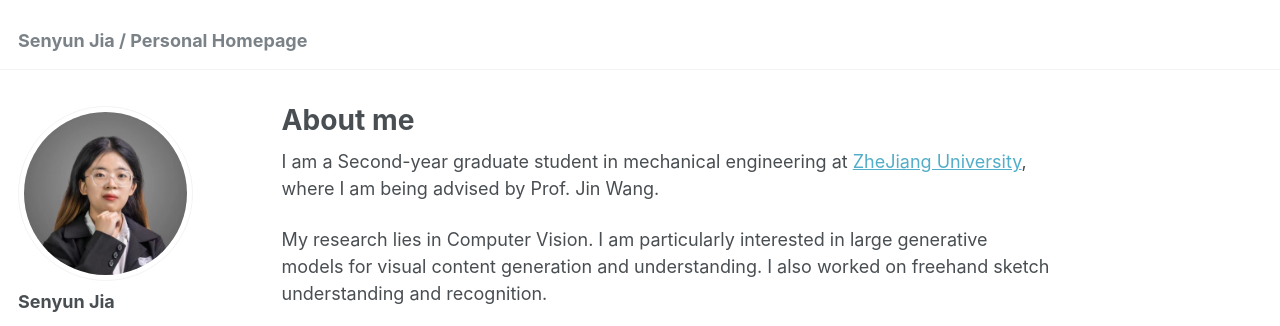
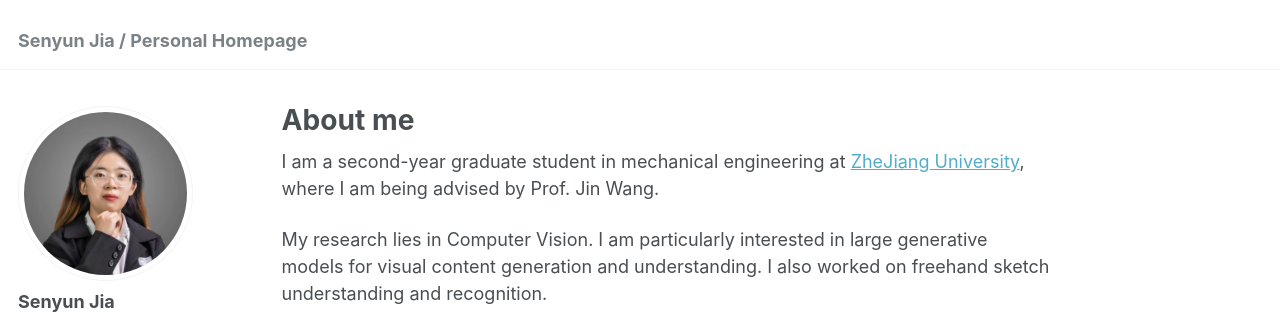
Before and after one commit to SenyunJia/SenyunJia.github.io, a Jekyll site: the page built from _pages/about.md, in a window 1280 px wide. Shown: the top 326 px of the page. Built offline with Jekyll 4.4.1, drawn with Linux system fonts in a browser that asks for light colours; some web fonts are replaced.

```diff
--- a/_pages/about.md
+++ b/_pages/about.md
@@ -7,7 +7,7 @@ redirect_from:
   - /about.html
 ---
 
-I am a Second-year graduate student in mechanical engineering at [ZheJiang University](https://www.zju.edu.cn/), where I am being advised by Prof. Jin Wang.
+I am a second-year graduate student in mechanical engineering at [ZheJiang University](https://www.zju.edu.cn/), where I am being advised by Prof. Jin Wang.
 
 My research lies in Computer Vision. I am particularly interested in large generative models for visual content generation and understanding. I also worked on freehand sketch understanding and recognition.
 
```
